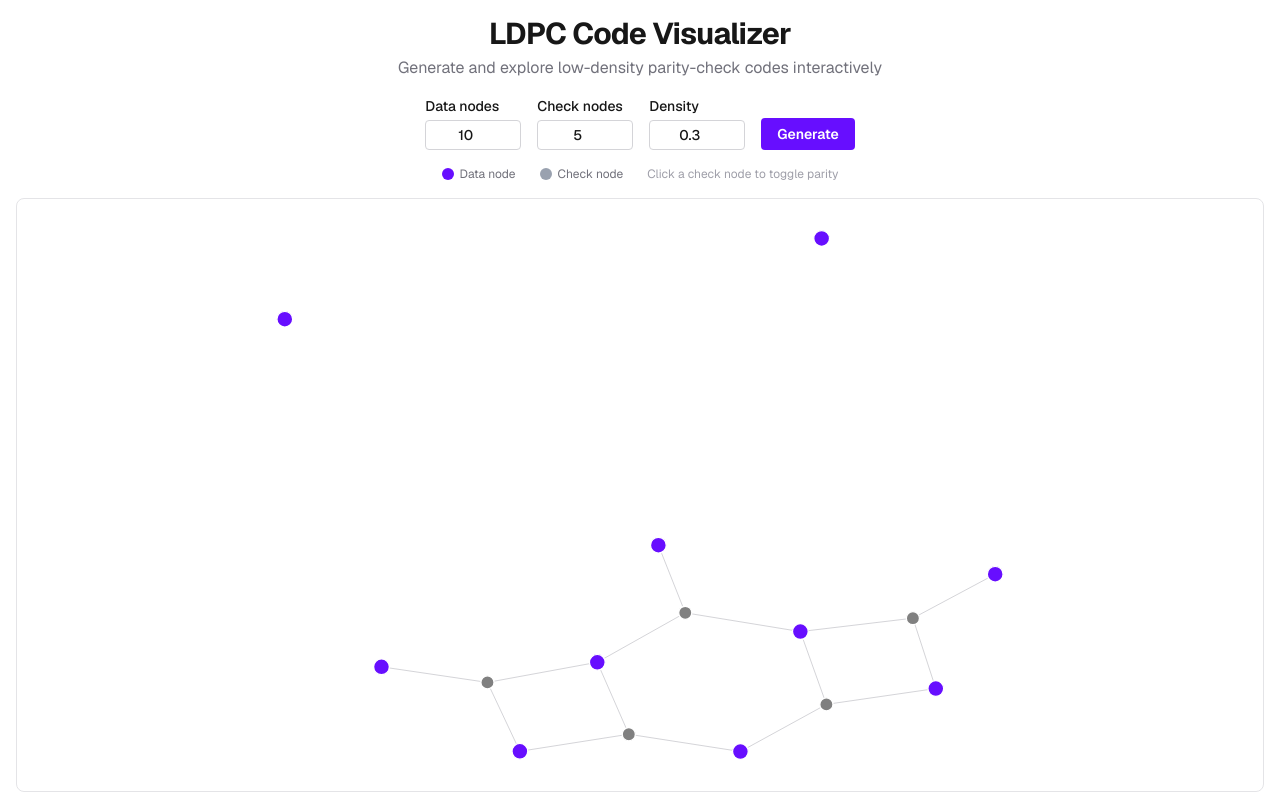
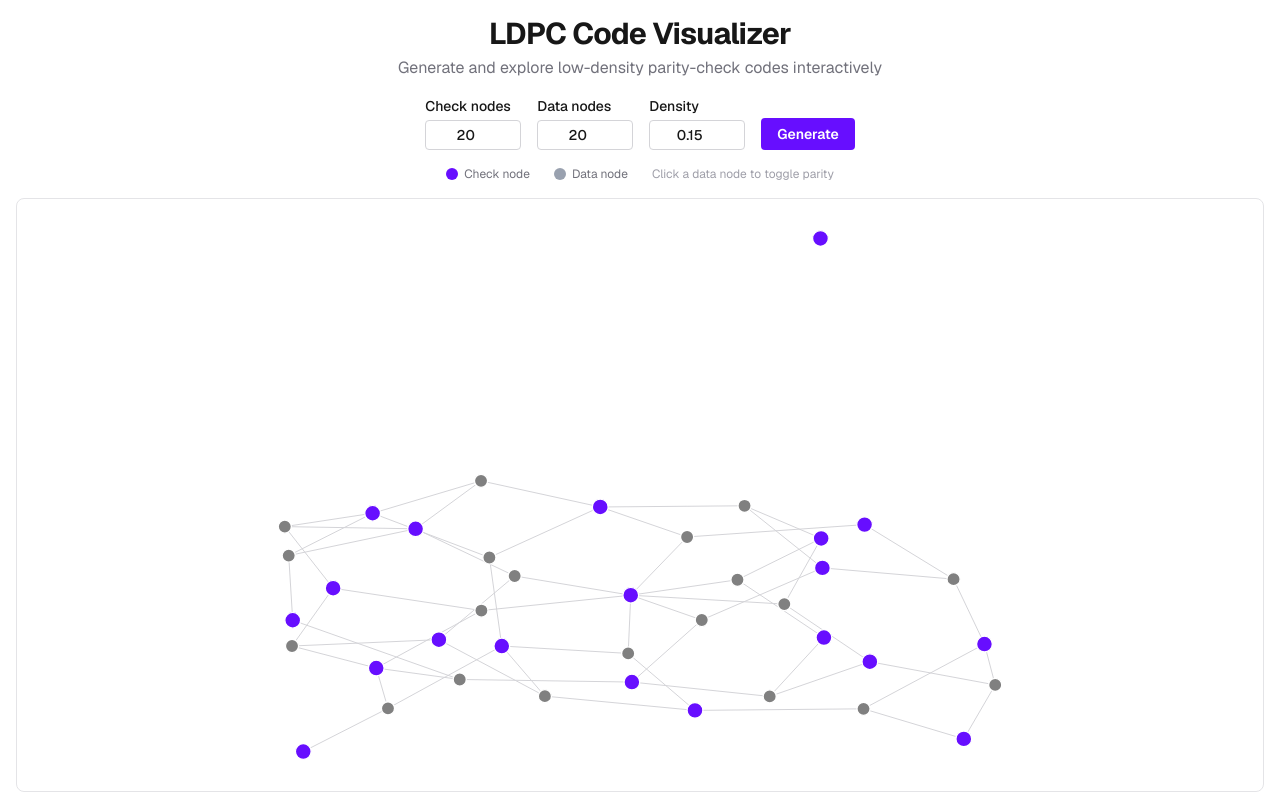
Before and after one commit to jon-wurtz/vibecoded_ldpc_game, a Next.js app: page / in a window 1280 px wide. Both pictures are taken after a click on the button "Generate". Built offline with nearby package versions, Linux system fonts and the light colour scheme.

Commit message:
aesthetics

```diff
--- a/app/ldpc-graph.tsx
+++ b/app/ldpc-graph.tsx
@@ -3,8 +3,8 @@
 import { useState, useCallback, useMemo, useRef, useEffect } from "react";
 
 interface Graph {
+  checkNodes: string[];
   dataNodes: string[];
-  checkNodes: string[];
   edges: [string, string][];
 }
 
@@ -14,34 +14,34 @@ interface NodePos {
 }
 
 function makeLdpcCode(
+  ncheck: number,
   ndata: number,
-  ncheck: number,
   density: number
 ): Graph {
+  const checkNodes = Array.from({ length: ncheck }, (_, i) => `check_${i}`);
   const dataNodes = Array.from({ length: ndata }, (_, i) => `data_${i}`);
-  const checkNodes = Array.from({ length: ncheck }, (_, i) => `check_${i}`);
   const edges: [string, string][] = [];
 
-  const edgeCount = Math.max(1, Math.round(density * ndata));
+  const edgeCount = Math.max(1, Math.round(density * ncheck));
 
-  for (let i = 0; i < ncheck; i++) {
-    // Fisher-Yates shuffle to pick `edgeCount` random data nodes
-    const indices = Array.from({ length: ndata }, (_, j) => j);
+  for (let i = 0; i < ndata; i++) {
+    // Fisher-Yates shuffle to pick `edgeCount` random check nodes
+    const indices = Array.from({ length: ncheck }, (_, j) => j);
     for (let j = indices.length - 1; j > 0; j--) {
       const k = Math.floor(Math.random() * (j + 1));
       [indices[j], indices[k]] = [indices[k], indices[j]];
     }
     const selected = indices.slice(0, edgeCount);
     for (const idx of selected) {
-      edges.push([`check_${i}`, `data_${idx}`]);
+      edges.push([`data_${i}`, `check_${idx}`]);
     }
   }
 
-  return { dataNodes, checkNodes, edges };
+  return { checkNodes, dataNodes, edges };
 }
 
 function computeLayout(graph: Graph): Map<string, NodePos> {
-  const allNodes = [...graph.dataNodes, ...graph.checkNodes];
+  const allNodes = [...graph.checkNodes, ...graph.dataNodes];
   const n = allNodes.length;
   const nodeIndex = new Map<string, number>();
   allNodes.forEach((node, i) => nodeIndex.set(node, i));
@@ -196,15 +196,15 @@ function computeLayout(graph: Graph): Map<string, NodePos> {
   return positions;
 }
 
-const DATA_COLOR = "#670EFF";
-const DATA_TOGGLED = "#FF5900";
-const CHECK_COLOR = "gray";
-const CHECK_TOGGLED = "black";
+const CHECK_COLOR = "#670EFF";
+const CHECK_TOGGLED = "#FF5900";
+const DATA_COLOR = "gray";
+const DATA_TOGGLED = "black";
 
 export default function LdpcGraph() {
-  const [ndata, setNdata] = useState(10);
-  const [ncheck, setNcheck] = useState(5);
-  const [density, setDensity] = useState(0.3);
+  const [ncheck, setNcheck] = useState(20);
+  const [ndata, setNdata] = useState(20);
+  const [density, setDensity] = useState(0.15);
   const [graph, setGraph] = useState<Graph | null>(null);
   const [positions, setPositions] = useState<Map<string, NodePos>>(new Map());
   const [nodeColors, setNodeColors] = useState<Map<string, string>>(new Map());
@@ -212,7 +212,7 @@ export default function LdpcGraph() {
   const adjacency = useMemo(() => {
     if (!graph) return new Map<string, string[]>();
     const adj = new Map<string, string[]>();
-    for (const node of [...graph.dataNodes, ...graph.checkNodes]) adj.set(node, []);
+    for (const node of [...graph.checkNodes, ...graph.dataNodes]) adj.set(node, []);
     for (const [a, b] of graph.edges) {
       adj.get(a)!.push(b);
       adj.get(b)!.push(a);
@@ -221,29 +221,29 @@ export default function LdpcGraph() {
   }, [graph]);
 
   const generate = useCallback(() => {
-    const g = makeLdpcCode(ndata, ncheck, density);
+    const g = makeLdpcCode(ncheck, ndata, density);
     const pos = computeLayout(g);
     const colors = new Map<string, string>();
+    for (const node of g.checkNodes) colors.set(node, CHECK_COLOR);
     for (const node of g.dataNodes) colors.set(node, DATA_COLOR);
-    for (const node of g.checkNodes) colors.set(node, CHECK_COLOR);
     setGraph(g);
     setPositions(pos);
     setNodeColors(colors);
-  }, [ndata, ncheck, density]);
+  }, [ncheck, ndata, density]);
 
   const handleNodeClick = useCallback(
     (node: string) => {
-      if (!node.startsWith("check_")) return;
+      if (!node.startsWith("data_")) return;
       setNodeColors((prev) => {
         const next = new Map(prev);
-        // Toggle check node
-        const currentCheck = next.get(node);
-        next.set(node, currentCheck === CHECK_TOGGLED ? CHECK_COLOR : CHECK_TOGGLED);
-        // Toggle connected data nodes
+        // Toggle data node
+        const currentData = next.get(node);
+        next.set(node, currentData === DATA_TOGGLED ? DATA_COLOR : DATA_TOGGLED);
+        // Toggle connected check nodes
         for (const neighbor of adjacency.get(node) || []) {
-          const currentData = next.get(neighbor);
-          if (currentData === DATA_COLOR) next.set(neighbor, DATA_TOGGLED);
-          else if (currentData === DATA_TOGGLED) next.set(neighbor, DATA_COLOR);
+          const currentCheck = next.get(neighbor);
+          if (currentCheck === CHECK_COLOR) next.set(neighbor, CHECK_TOGGLED);
+          else if (currentCheck === CHECK_TOGGLED) next.set(neighbor, CHECK_COLOR);
         }
         return next;
       });
@@ -270,6 +270,17 @@ export default function LdpcGraph() {
     <div className="flex w-full flex-1 flex-col items-center gap-4 overflow-hidden">
       <div className="flex flex-wrap items-end gap-4">
         <label className="flex flex-col gap-1 text-sm font-medium">
+          Check nodes
+          <input
+            type="number"
+            min={1}
+            max={50}
+            value={ncheck}
+            onChange={(e) => setNcheck(Number(e.target.value))}
+            className="w-24 rounded border border-zinc-300 px-2 py-1 text-center dark:border-zinc-600 dark:bg-zinc-800"
+          />
+        </label>
+        <label className="flex flex-col gap-1 text-sm font-medium">
           Data nodes
           <input
             type="number"
@@ -277,17 +288,6 @@ export default function LdpcGraph() {
             max={50}
             value={ndata}
             onChange={(e) => setNdata(Number(e.target.value))}
-            className="w-24 rounded border border-zinc-300 px-2 py-1 text-center dark:border-zinc-600 dark:bg-zinc-800"
-          />
-        </label>
-        <label className="flex flex-col gap-1 text-sm font-medium">
-          Check nodes
-          <input
-            type="number"
-            min={1}
-            max={50}
-            value={ncheck}
-            onChange={(e) => setNcheck(Number(e.target.value))}
             className="w-24 rounded border border-zinc-300 px-2 py-1 text-center dark:border-zinc-600 dark:bg-zinc-800"
           />
         </label>
@@ -315,12 +315,12 @@ export default function LdpcGraph() {
         <>
           <div className="flex gap-6 text-xs text-zinc-500">
             <span className="flex items-center gap-1.5">
-              <span className="inline-block h-3 w-3 rounded-full bg-[#670EFF]" /> Data node
+              <span className="inline-block h-3 w-3 rounded-full bg-[#670EFF]" /> Check node
             </span>
             <span className="flex items-center gap-1.5">
-              <span className="inline-block h-3 w-3 rounded-full bg-gray-400" /> Check node
+              <span className="inline-block h-3 w-3 rounded-full bg-gray-400" /> Data node
             </span>
-            <span className="text-zinc-400">Click a check node to toggle parity</span>
+            <span className="text-zinc-400">Click a data node to toggle parity</span>
           </div>
           <div ref={svgContainerRef} className="w-full" style={{ height: svgHeight > 0 ? svgHeight : undefined }}>
             <svg viewBox="0 0 1200 900" preserveAspectRatio="xMidYMid meet" className="h-full w-full rounded-lg border border-zinc-200 bg-white dark:border-zinc-700 dark:bg-zinc-900">
@@ -328,6 +328,9 @@ export default function LdpcGraph() {
                 const pa = positions.get(a);
                 const pb = positions.get(b);
                 if (!pa || !pb) return null;
+                const aOrange = nodeColors.get(a) === CHECK_TOGGLED;
+                const bOrange = nodeColors.get(b) === CHECK_TOGGLED;
+                const highlighted = aOrange || bOrange;
                 return (
                   <line
                     key={i}
@@ -335,26 +338,26 @@ export default function LdpcGraph() {
                     y1={pa.y}
                     x2={pb.x}
                     y2={pb.y}
-                    stroke="#d4d4d8"
-                    strokeWidth={1.5}
+                    stroke={highlighted ? CHECK_TOGGLED : "#d4d4d8"}
+                    strokeWidth={highlighted ? 3 : 1.5}
                   />
                 );
               })}
-              {[...graph.dataNodes, ...graph.checkNodes].map((node) => {
+              {[...graph.checkNodes, ...graph.dataNodes].map((node) => {
                 const pos = positions.get(node);
                 if (!pos) return null;
-                const isCheck = node.startsWith("check_");
-                const radius = isCheck ? 10 : 12;
+                const isData = node.startsWith("data_");
+                const radius = isData ? 10 : 12;
                 return (
                   <circle
                     key={node}
                     cx={pos.x}
                     cy={pos.y}
                     r={radius}
-                    fill={nodeColors.get(node) || (isCheck ? CHECK_COLOR : DATA_COLOR)}
+                    fill={nodeColors.get(node) || (isData ? DATA_COLOR : CHECK_COLOR)}
                     stroke="white"
                     strokeWidth={2}
-                    className={isCheck ? "cursor-pointer" : ""}
+                    className={isData ? "cursor-pointer" : ""}
                     onClick={() => handleNodeClick(node)}
                   >
                     <title>{node}</title>
```
